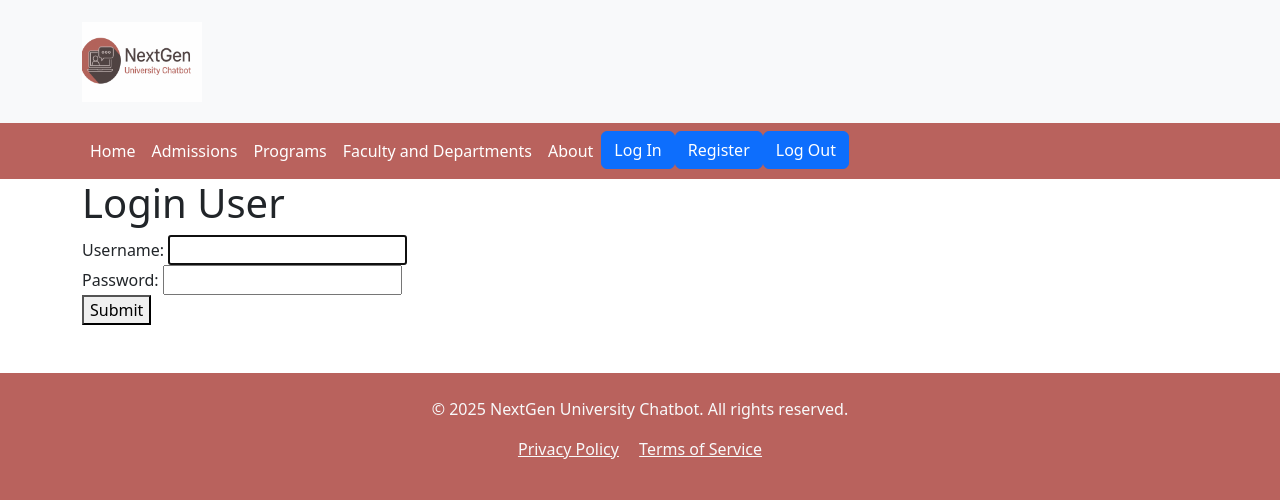
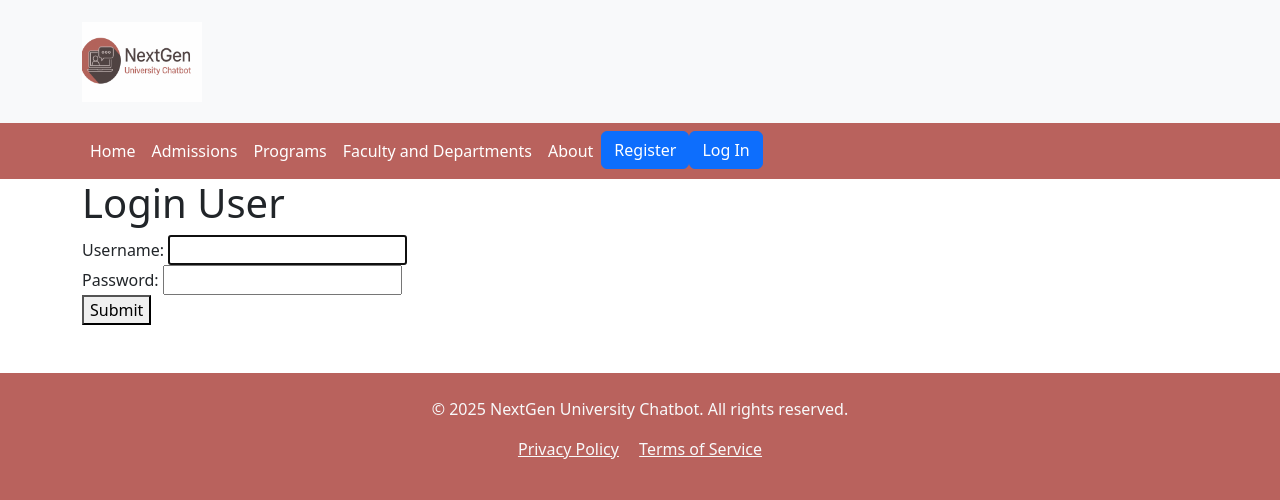
Before and after one commit to adjgonzalez/NextGenUniversityChatbot, a Django app: page /users/login/ in a window 1280 px wide. Shown: the top 500 px of the page. Run offline with Django 5.2, Linux system fonts and the light colour scheme.

Commit message:
#8 added logic to only display username when logged in
cleaned up unused comments too

```diff
--- a/uni-chatbot/mychatbot/templates/base/navbar.html
+++ b/uni-chatbot/mychatbot/templates/base/navbar.html
@@ -20,18 +20,18 @@
         <li class="nav-item"><a class="nav-link" href="#">Programs</a></li>
         <li class="nav-item"><a class="nav-link" href="#">Faculty and Departments</a></li>
         <li class="nav-item"><a class="nav-link" href="#">About</a></li>
-        {% comment %} <li class="nav-item">
-          <form class="d-flex ms-auto" role="search">
-            <input class="form-control me-2" type="search" placeholder="Search">
-            <button class="btn btn-outline-primary" type="submit">Search</button>
+
+        {% if user.is_authenticated %}
+          <li class="nav-item"><a class="nav-link" aria-label="Current User" title="Current User">Hello {{user.username}}</a></li>
+
+          <form class="logout" action="{% url 'users:logout' %}" method="post">
+            {% csrf_token %}
+            <button class="btn btn-primary" aria-label="Log Out" title="Log Out">Log Out</button>
           </form>
-         </li> {% endcomment %}
-        <li class="nav-item"><a href="{% url 'users:login' %}" class="btn btn-primary" aria-label="User Log In" title="User Log In">Log In</a></li>
-        <li class="nav-item"><a href="{% url 'users:register' %}" class="btn btn-primary" aria-label="User Registration" title="User Registration">Register</a></li>
-        <form class="logout" action="{% url 'users:logout' %}" method="post">
-          {% csrf_token %}
-          <button class="btn btn-primary" aria-label="Log Out" title="Log Out">Log Out</button>
-        </form>
+        {% else %}
+          <li class="nav-item"><a href="{% url 'users:register' %}" class="btn btn-primary" aria-label="User Registration" title="User Registration">Register</a></li>
+          <li class="nav-item"><a href="{% url 'users:login' %}" class="btn btn-primary" aria-label="User Log In" title="User Log In">Log In</a></li>
+        {% endif %}
       </ul>
     </div>
   </div>
```
